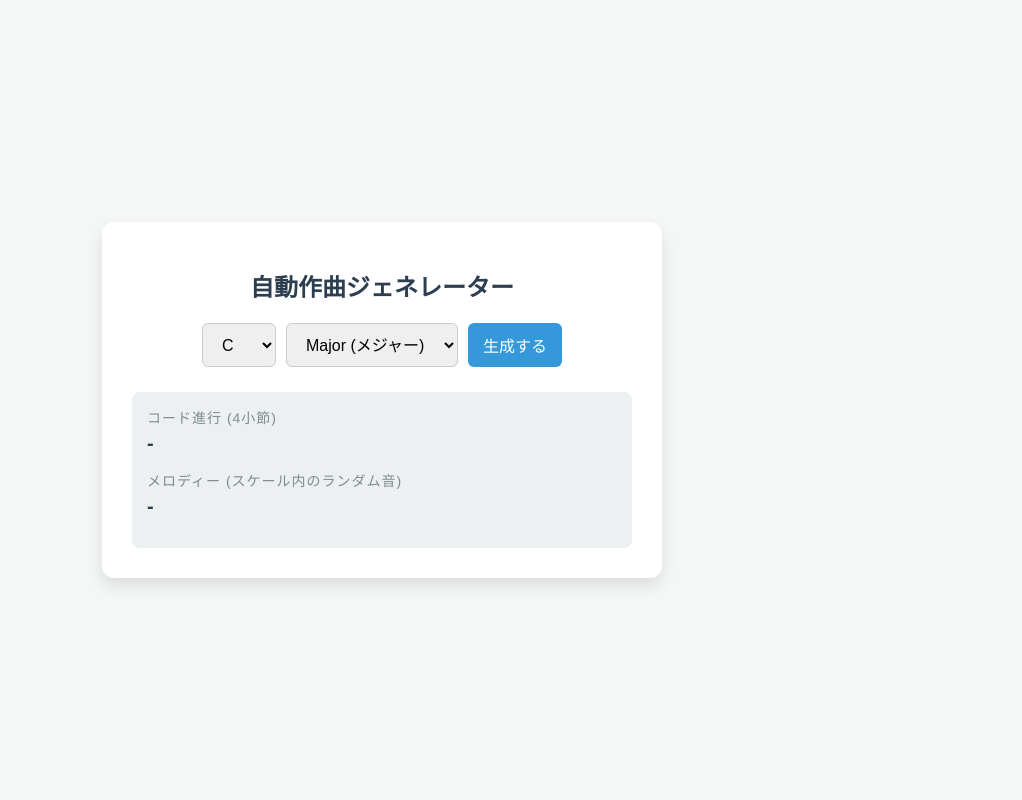
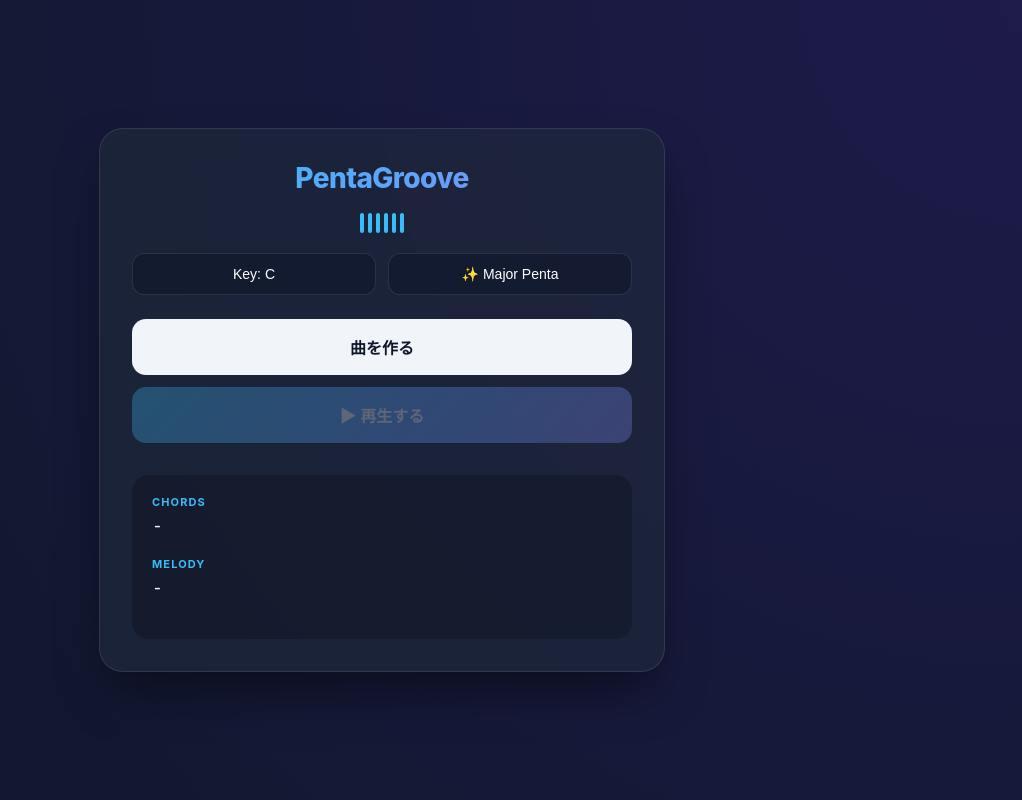
Before and after one commit to CatMINI9901/melody-AI, a plain HTML site: page index.html in a window 1280 px wide. Shown: the whole page, without its empty margins (258-1280 px from the left). Drawn offline with Linux system fonts and the light colour scheme.

Commit message:
Update index.html

```diff
--- a/index.html
+++ b/index.html
@@ -2,171 +2,296 @@
 <html lang="ja">
 <head>
     <meta charset="UTF-8">
-    <meta name="viewport" content="width=device-width, initial-scale=1.0">
-    <title>自動作曲ジェネレーター</title>
+    <meta name="viewport" content="width=device-width, initial-scale=1.0, maximum-scale=1.0, user-scalable=no">
+    <title>PentaGroove - AI Music Generator</title>
     <style>
+        :root {
+            --bg-color: #0f172a;
+            --card-bg: rgba(30, 41, 59, 0.7);
+            --accent-primary: #38bdf8;
+            --accent-secondary: #818cf8;
+            --text-main: #f1f5f9;
+            --text-dim: #94a3b8;
+            --glass-border: rgba(255, 255, 255, 0.1);
+        }
+
         body {
-            font-family: 'Helvetica Neue', Arial, sans-serif;
-            background-color: #f4f7f6;
-            color: #333;
+            background: radial-gradient(circle at top right, #1e1b4b, var(--bg-color));
+            color: var(--text-main);
+            font-family: 'Inter', -apple-system, BlinkMacSystemFont, "Segoe UI", Roboto, sans-serif;
+            margin: 0;
             display: flex;
             justify-content: center;
             align-items: center;
-            height: 100vh;
-            margin: 0;
+            min-height: 100vh;
+            overflow-x: hidden;
         }
-        .container {
-            background: #fff;
-            padding: 30px;
-            border-radius: 12px;
-            box-shadow: 0 8px 16px rgba(0,0,0,0.1);
-            width: 100%;
+
+        .app-container {
+            width: 90%;
             max-width: 500px;
+            background: var(--card-bg);
+            backdrop-filter: blur(12px);
+            -webkit-backdrop-filter: blur(12px);
+            border: 1px solid var(--glass-border);
+            border-radius: 24px;
+            padding: 32px;
+            box-shadow: 0 25px 50px -12px rgba(0, 0, 0, 0.5);
             text-align: center;
         }
+
         h1 {
-            font-size: 24px;
-            margin-bottom: 20px;
-            color: #2c3e50;
+            font-size: 28px;
+            font-weight: 800;
+            margin-top: 0;
+            background: linear-gradient(to right, var(--accent-primary), var(--accent-secondary));
+            -webkit-background-clip: text;
+            -webkit-text-fill-color: transparent;
+            letter-spacing: -0.02em;
         }
-        .controls {
+
+        .controls-grid {
+            display: grid;
+            grid-template-columns: 1fr 1fr;
+            gap: 12px;
+            margin-bottom: 24px;
+        }
+
+        select {
+            appearance: none;
+            background: rgba(15, 23, 42, 0.6);
+            border: 1px solid var(--glass-border);
+            color: white;
+            padding: 12px;
+            border-radius: 12px;
+            font-size: 14px;
+            text-align: center;
+            cursor: pointer;
+            transition: all 0.2s;
+        }
+
+        select:focus {
+            border-color: var(--accent-primary);
+            outline: none;
+        }
+
+        .button-group {
+            display: flex;
+            flex-direction: column;
+            gap: 12px;
+        }
+
+        button {
+            padding: 16px;
+            border-radius: 14px;
+            border: none;
+            font-size: 16px;
+            font-weight: 700;
+            cursor: pointer;
+            transition: transform 0.1s, filter 0.2s;
             display: flex;
             justify-content: center;
-            gap: 10px;
+            align-items: center;
+            gap: 8px;
+        }
+
+        button:active { transform: scale(0.97); }
+
+        #genBtn {
+            background: var(--text-main);
+            color: var(--bg-color);
+        }
+
+        #playBtn {
+            background: linear-gradient(135deg, var(--accent-primary), var(--accent-secondary));
+            color: white;
+        }
+
+        button:disabled {
+            opacity: 0.3;
+            cursor: not-allowed;
+            transform: none;
+        }
+
+        .display-area {
+            margin-top: 32px;
+            background: rgba(0, 0, 0, 0.2);
+            border-radius: 16px;
+            padding: 20px;
+            text-align: left;
+        }
+
+        .section-label {
+            font-size: 11px;
+            font-weight: 700;
+            color: var(--accent-primary);
+            text-transform: uppercase;
+            letter-spacing: 0.1em;
+            margin-bottom: 8px;
+        }
+
+        .output-text {
+            font-family: 'JetBrains Mono', 'Courier New', monospace;
+            font-size: 18px;
+            margin-bottom: 20px;
+            word-break: break-all;
+            color: var(--text-main);
+        }
+
+        /* 視覚的な動き（ビジュアライザー） */
+        .visualizer {
+            display: flex;
+            justify-content: center;
+            gap: 4px;
+            height: 20px;
             margin-bottom: 20px;
         }
-        select, button {
-            padding: 10px 15px;
-            font-size: 16px;
-            border: 1px solid #ccc;
-            border-radius: 6px;
+        .bar {
+            width: 4px;
+            height: 100%;
+            background: var(--accent-primary);
+            border-radius: 2px;
+            transition: height 0.2s;
         }
-        button {
-            background-color: #3498db;
-            color: white;
-            border: none;
-            cursor: pointer;
-            transition: background 0.3s;
-        }
-        button:hover {
-            background-color: #2980b9;
-        }
-        .output-section {
-            margin-top: 25px;
-            padding: 15px;
-            background: #ecf0f1;
-            border-radius: 8px;
-            text-align: left;
-        }
-        .output-title {
-            font-size: 14px;
-            color: #7f8c8d;
-            margin-bottom: 5px;
-            text-transform: uppercase;
-            letter-spacing: 1px;
-        }
-        .output-content {
-            font-size: 20px;
-            font-weight: bold;
-            color: #2c3e50;
-            margin-bottom: 15px;
-            letter-spacing: 2px;
+
+        /* スマホ対応の調整 */
+        @media (max-width: 400px) {
+            .app-container { padding: 20px; }
+            h1 { font-size: 22px; }
+            .output-text { font-size: 16px; }
         }
     </style>
 </head>
 <body>
 
-<div class="container">
-    <h1>自動作曲ジェネレーター</h1>
+<div class="app-container">
+    <h1>PentaGroove</h1>
 
-    <div class="controls">
-        <select id="keySelect">
-            <option value="0">C</option>
-            <option value="1">C#</option>
-            <option value="2">D</option>
-            <option value="3">D#</option>
-            <option value="4">E</option>
-            <option value="5">F</option>
-            <option value="6">F#</option>
-            <option value="7">G</option>
-            <option value="8">G#</option>
-            <option value="9">A</option>
-            <option value="10">A#</option>
-            <option value="11">B</option>
-        </select>
-
-        <select id="scaleSelect">
-            <option value="major">Major (メジャー)</option>
-            <option value="minor">Minor (マイナー)</option>
-        </select>
-
-        <button onclick="generateMusic()">生成する</button>
+    <div class="visualizer" id="visualizer">
+        <div class="bar"></div><div class="bar"></div><div class="bar"></div>
+        <div class="bar"></div><div class="bar"></div><div class="bar"></div>
     </div>
 
-    <div class="output-section">
-        <div class="output-title">コード進行 (4小節)</div>
-        <div id="chordOutput" class="output-content">-</div>
+    <div class="controls-grid">
+        <select id="keySelect">
+            <option value="0">Key: C</option><option value="2">Key: D</option>
+            <option value="4">Key: E</option><option value="5">Key: F</option>
+            <option value="7">Key: G</option><option value="9">Key: A</option>
+        </select>
+        <select id="scaleSelect">
+            <option value="major">✨ Major Penta</option>
+            <option value="minor">🌙 Minor Penta</option>
+        </select>
+    </div>
 
-        <div class="output-title">メロディー (スケール内のランダム音)</div>
-        <div id="melodyOutput" class="output-content">-</div>
+    <div class="button-group">
+        <button id="genBtn" onclick="generate()">曲を作る</button>
+        <button id="playBtn" onclick="play()" disabled>▶ 再生する</button>
+    </div>
+
+    <div class="display-area">
+        <div class="section-label">Chords</div>
+        <div id="chordOut" class="output-text">-</div>
+        <div class="section-label">Melody</div>
+        <div id="melodyOut" class="output-text">-</div>
     </div>
 </div>
 
 <script>
-    // 12音階の定義
-    const ALL_NOTES = ["C", "C#", "D", "D#", "E", "F", "F#", "G", "G#", "A", "A#", "B"];
-
-    // スケールの音程間隔（半音単位）
-    const MAJOR_INTERVALS = [0, 2, 4, 5, 7, 9, 11];
-    const MINOR_INTERVALS = [0, 2, 3, 5, 7, 8, 10];
-
-    // ダイアトニックコードのサフィックス（種類）
-    const MAJOR_CHORD_SUFFIX = ["", "m", "m", "", "", "m", "dim"];
-    const MINOR_CHORD_SUFFIX = ["m", "dim", "", "m", "m", "", ""];
-
-    // よくある王道のコード進行パターン（度数：0がI、1がII...）
-    const MAJOR_PROGRESSIONS = [
-        [0, 4, 5, 3], // I - V - vi - IV (王道進行など)
-        [0, 3, 4, 0], // I - IV - V - I
-        [5, 3, 0, 4], // vi - IV - I - V (小室進行風)
-        [3, 4, 2, 5]  // IV - V - iii - vi (王道進行派生)
+    const NOTES = ["C", "C#", "D", "D#", "E", "F", "F#", "G", "G#", "A", "A#", "B"];
+    const DIATONIC = { major: [0, 2, 4, 5, 7, 9, 11], minor: [0, 2, 3, 5, 7, 8, 10] };
+    const PENTATONIC = { major: [0, 2, 4, 7, 9], minor: [0, 3, 5, 7, 10] };
+    const CHORD_MAP = { "": [0, 4, 7], "m": [0, 3, 7], "dim": [0, 3, 6] };
+    const SUFFIXES = { major: ["", "m", "m", "", "", "m", "dim"], minor: ["m", "dim", "", "m", "m", "", ""] };
+    const RHYTHM_PATTERNS = [
+        [0.375, 0.125, 0.25, 0.25],
+        [0.25, 0.25, 0.125, 0.125, 0.25],
+        [0.125, 0.125, 0.5, 0.25],
+        [0.5, 0.125, 0.125, 0.25]
     ];
 
-    const MINOR_PROGRESSIONS = [
-        [0, 5, 2, 6], // i - VI - III - VII
-        [0, 3, 4, 0], // i - iv - v - i
-        [5, 6, 0, 0]  // VI - VII - i - i
-    ];
+    let sequence = { chords: [], melody: [] };
+    let audioCtx = null;
 
-    function generateMusic() {
-        const rootIndex = parseInt(document.getElementById('keySelect').value);
-        const scaleType = document.getElementById('scaleSelect').value;
+    function generate() {
+        const root = parseInt(document.getElementById('keySelect').value);
+        const mode = document.getElementById('scaleSelect').value;
+        const fullScale = DIATONIC[mode].map(i => (root + i) % 12);
+        const pentaScale = PENTATONIC[mode].map(i => (root + i) % 12);
 
-        const intervals = scaleType === 'major' ? MAJOR_INTERVALS : MINOR_INTERVALS;
-        const suffixes = scaleType === 'major' ? MAJOR_CHORD_SUFFIX : MINOR_CHORD_SUFFIX;
-        const progressions = scaleType === 'major' ? MAJOR_PROGRESSIONS : MINOR_PROGRESSIONS;
+        sequence = { chords: [], melody: [] };
+        const prog = [3, 4, 2, 5]; // 4-5-3-6 進行
+        let currentPentaIdx = 2;
 
-        // 1. スケール内の音（構成音）を取得
-        const scaleNotes = intervals.map(interval => ALL_NOTES[(rootIndex + interval) % 12]);
+        prog.forEach((degree) => {
+            const chordRoot = fullScale[degree];
+            const suffix = SUFFIXES[mode][degree];
+            sequence.chords.push({ root: chordRoot, suffix, tones: CHORD_MAP[suffix].map(t => (chordRoot + t) % 12) });
 
-        // 2. コード進行の生成
-        const randomProgression = progressions[Math.floor(Math.random() * progressions.length)];
-        const generatedChords = randomProgression.map(degree => {
-            return scaleNotes[degree] + suffixes[degree];
+            const pattern = RHYTHM_PATTERNS[Math.floor(Math.random() * RHYTHM_PATTERNS.length)];
+            pattern.forEach(dur => {
+                const move = Math.floor(Math.random() * 3) - 1; // -1, 0, 1
+                currentPentaIdx = Math.max(0, Math.min(pentaScale.length - 1, currentPentaIdx + move));
+                sequence.melody.push({ note: pentaScale[currentPentaIdx] + 12, duration: dur * 4 });
+            });
         });
 
-        // 3. メロディーの生成（スケール内の音からランダムに8音選ぶ簡易的なもの）
-        let generatedMelody = [];
-        for (let i = 0; i < 8; i++) {
-            const randomNoteIndex = Math.floor(Math.random() * scaleNotes.length);
-            generatedMelody.push(scaleNotes[randomNoteIndex]);
-        }
+        document.getElementById('chordOut').innerText = sequence.chords.map(c => NOTES[c.root] + c.suffix).join("  ");
+        document.getElementById('melodyOut').innerText = sequence.melody.map(m => NOTES[m.note % 12]).join(" ");
+        document.getElementById('playBtn').disabled = false;
 
-        // 画面に出力
-        document.getElementById('chordOutput').innerText = generatedChords.join(" | ");
-        document.getElementById('melodyOutput').innerText = generatedMelody.join("  ");
+        // 生成時にビジュアルを動かす
+        animateBars();
+    }
+
+    function animateBars() {
+        const bars = document.querySelectorAll('.bar');
+        bars.forEach(bar => {
+            bar.style.height = Math.random() * 100 + "%";
+        });
+    }
+
+    function playTone(freq, start, dur, type, vol, isStaccato = false) {
+        const osc = audioCtx.createOscillator();
+        const gain = audioCtx.createGain();
+        osc.type = type;
+        osc.frequency.setValueAtTime(freq, start);
+
+        const playDuration = isStaccato ? dur * 0.8 : dur;
+
+        gain.gain.setValueAtTime(0, start);
+        gain.gain.linearRampToValueAtTime(vol, start + 0.01);
+        gain.gain.setValueAtTime(vol, start + playDuration - 0.05);
+        gain.gain.exponentialRampToValueAtTime(0.001, start + playDuration);
+
+        osc.connect(gain);
+        gain.connect(audioCtx.destination);
+        osc.start(start);
+        osc.stop(start + dur);
+    }
+
+    function play() {
+        if (!audioCtx) audioCtx = new (window.AudioContext || window.webkitAudioContext)();
+        if (audioCtx.state === 'suspended') audioCtx.resume();
+
+        const now = audioCtx.currentTime;
+        const beat = 0.45; // 少し速めの133BPM程度
+
+        sequence.chords.forEach((c, i) => {
+            const start = now + (i * beat * 4);
+            c.tones.forEach(t => playTone(440 * Math.pow(2, (t - 21) / 12), start, beat * 4, 'triangle', 0.06));
+        });
+
+        let melodyTime = 0;
+        sequence.melody.forEach((m) => {
+            const start = now + (melodyTime * beat);
+            playTone(440 * Math.pow(2, (m.note - 9) / 12), start, m.duration * beat, 'sine', 0.15, true);
+
+            // 再生に合わせてビジュアルを動かす
+            setTimeout(() => animateBars(), melodyTime * beat * 1000);
+            melodyTime += m.duration;
+        });
     }
 </script>
-
 </body>
 </html>
```
